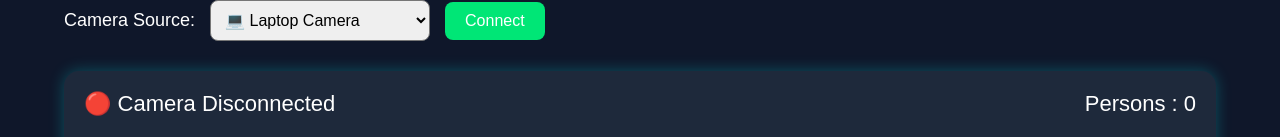
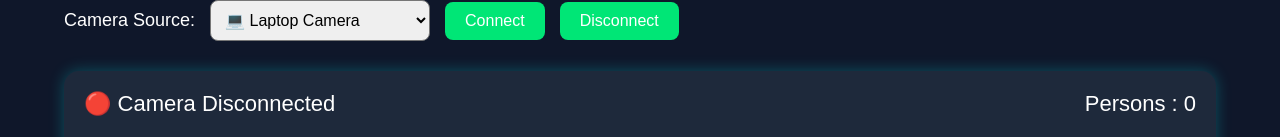
Before and after one commit to JaiAkash-CodesIO/person-detection-web, a Flask app: page / in a window 1280 px wide. Shown: the part 124-261 px from the top of the page. Run offline with Flask 3, Linux system fonts and the light colour scheme.

Commit message:
added diconnect feature

```diff
--- a/backend/static/script.js
+++ b/backend/static/script.js
@@ -33,6 +33,15 @@ document
     }
 
 });
+document.getElementById("disconnectBtn").addEventListener("click", async () => {
+
+    await fetch("/disconnect_camera", {
+        method: "POST"
+    });
+
+    document.getElementById("video").src = "";
+
+});
 
 setInterval(async()=>{
 
--- a/backend/templates/index.html
+++ b/backend/templates/index.html
@@ -44,6 +44,9 @@
             <button id="connectBtn">
                 Connect
             </button>
+            <button id="disconnectBtn">
+    Disconnect
+</button>
 
         </div>
 
```
